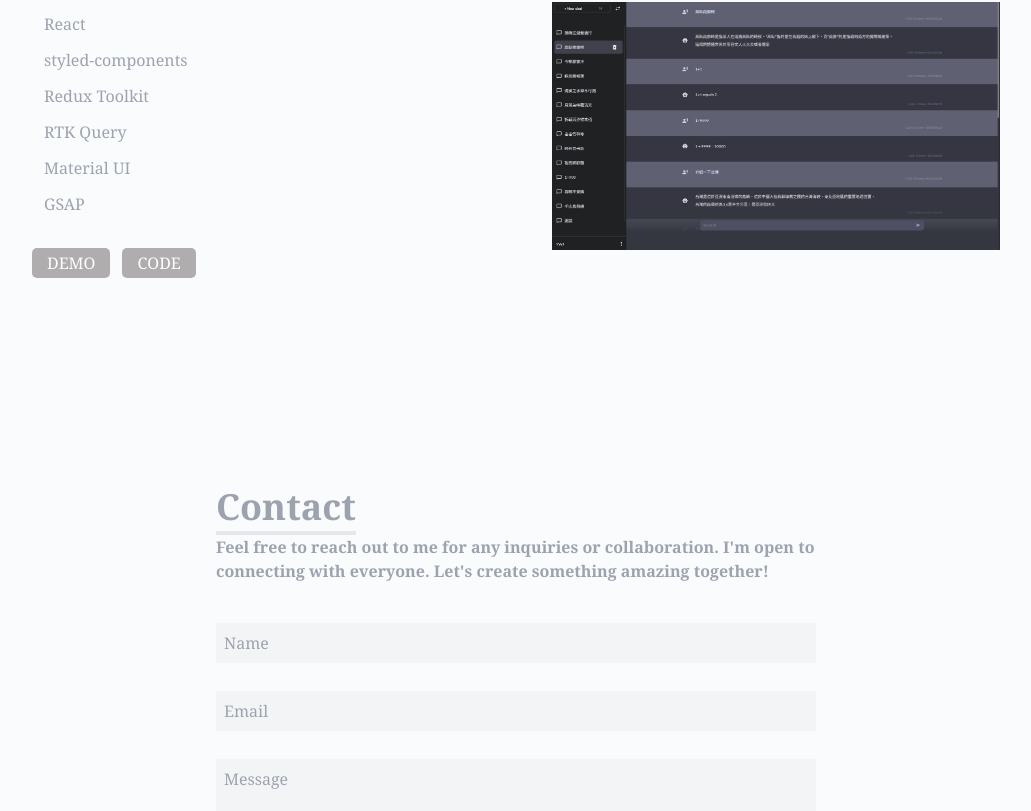
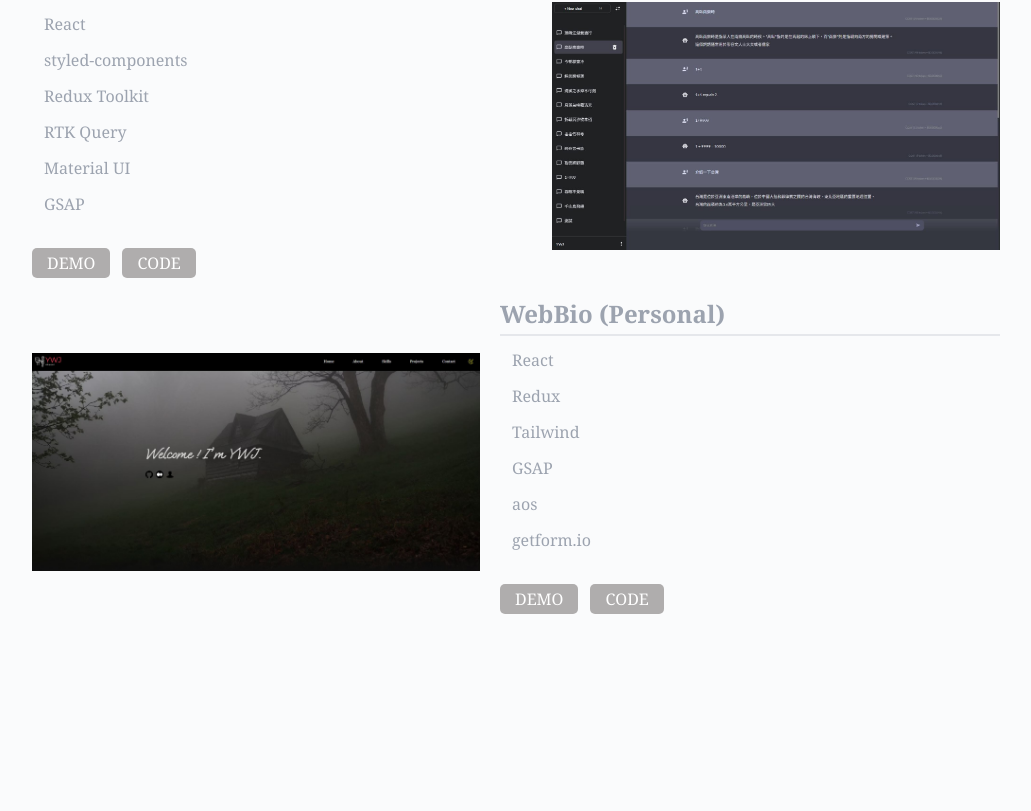
Before and after one commit to ywcheng1207/personal-profile, a React (Vite) app: page / in a window 1280 px wide. Shown: the part 2966-3777 px from the top of the page, without its empty margins (124-1155 px from the left). Built offline with nearby package versions, Linux system fonts and the light colour scheme; a web font is replaced by a local one.

Commit message:
add Projects

```diff
--- a/src/components/Projects/Projects.jsx
+++ b/src/components/Projects/Projects.jsx
@@ -1,5 +1,7 @@
-import mountain from '@/assets/mountain-sceenshot.jpg'
+//
+import mountain from '@/assets/mountain-screenshot.jpg'
 import gptClone from '@/assets/gpt-screenshot.JPG'
+import profilePage from '@/assets/personal-profile-screenshot.JPG'
 
 //
 const Projects = () => {
@@ -46,6 +48,25 @@ const Projects = () => {
             </div>
           </div>
         </div>
+        {/* p1 */}
+        <div className='flex flex-col-reverse mt-5 sm:flex-row sm:gap-5 dark:text-white'>
+          <div className='flex items-center justify-center mt-3'>
+            <img src={profilePage} alt="profilePage" className='sm:max-w-md'/>
+          </div>
+          <div className='w-full flex flex-col gap-3'>
+            <p className='text-lg text-gray-400 border-b-2 pb-1 font-bold dark:text-gray-300 md:text-2xl'>WebBio (Personal)</p>
+            <p className='text-gray-400 px-3'>React</p>
+            <p className='text-gray-400 px-3'>Redux</p>
+            <p className='text-gray-400 px-3'>Tailwind</p>
+            <p className='text-gray-400 px-3'>GSAP</p>
+            <p className='text-gray-400 px-3'>aos</p>
+            <p className='text-gray-400 px-3'>getform.io</p>
+            <div className='text-gray-700 mt-5 flex gap-3'>
+              <a href="https://resonant-monstera-fb8abc.netlify.app/" target="_blank" className='btn' rel="noreferrer">DEMO</a>
+              <a href="https://github.com/ywcheng1207/personal-profile" target="_blank" className='btn' rel="noreferrer">CODE</a>
+            </div>
+          </div>
+        </div>
       </div>
     </div>
   )
```
Also changed, not shown: src/assets/mountain-screenshot.jpg (renamed from src/assets/mountain-sceenshot.jpg), src/assets/personal-profile-screenshot.JPG (added).
